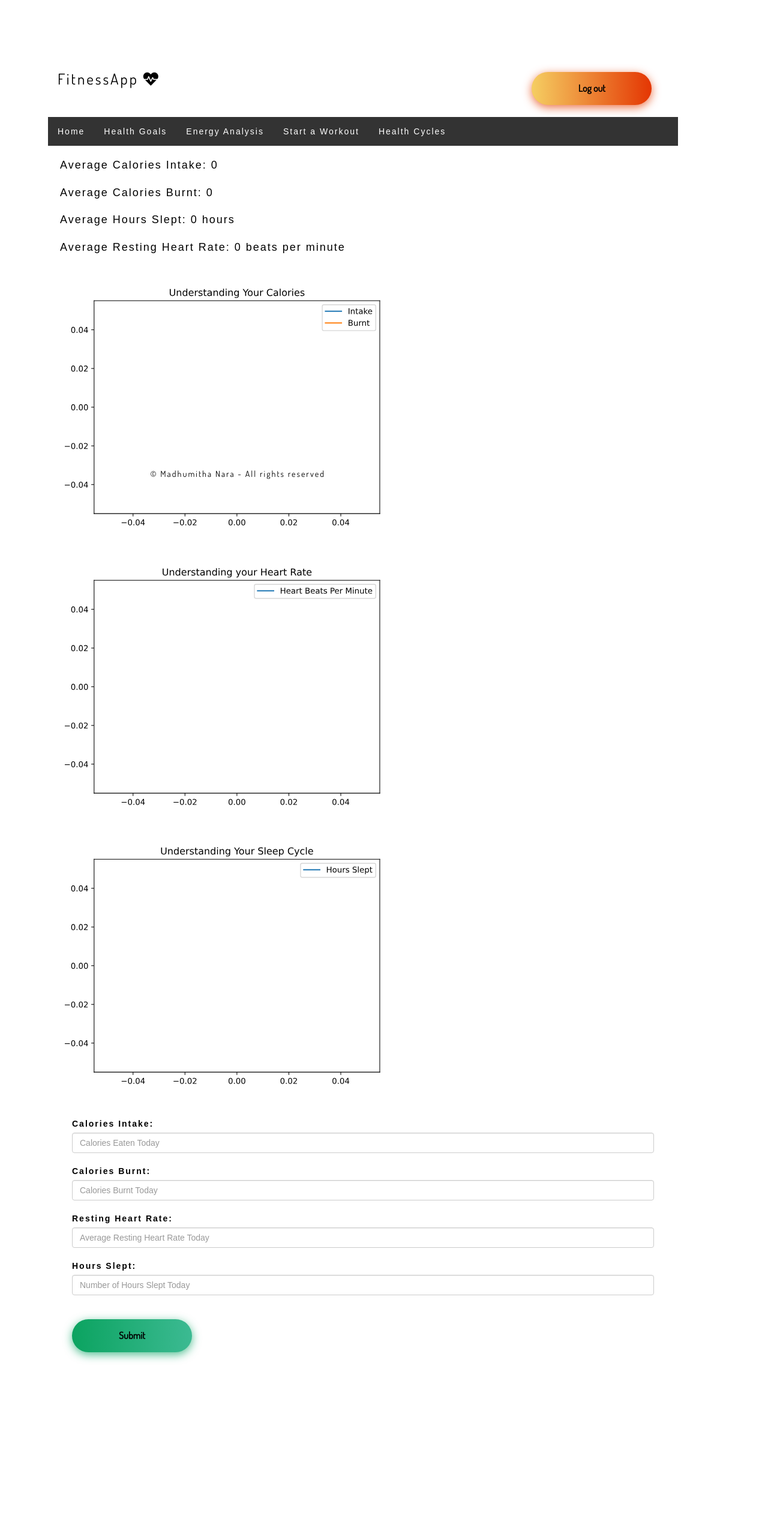
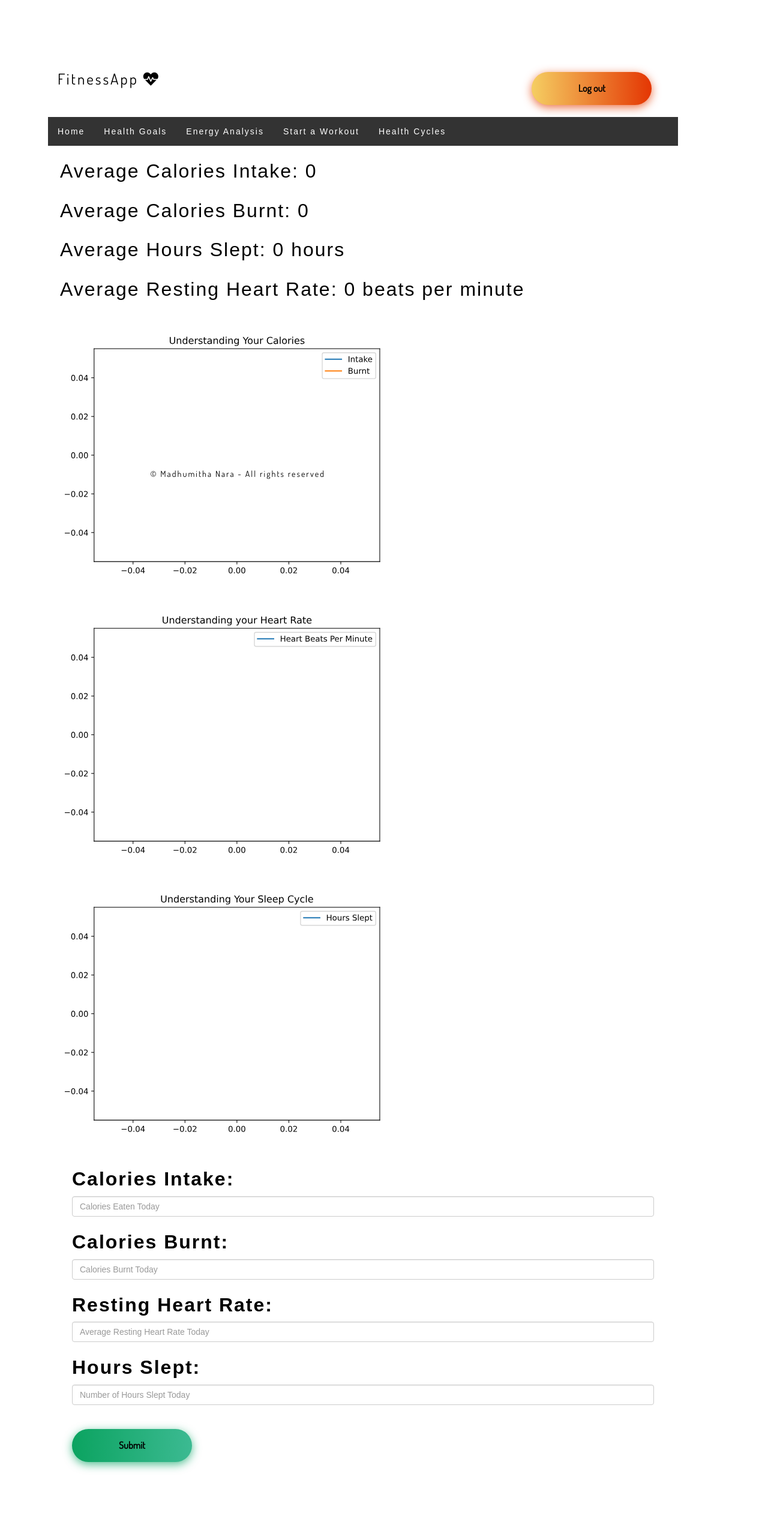
Before and after one commit to madhumithanara/FitnessApp, a Django app: page /accounts/profile/energy_analysis/ in a window 1280 px wide. Shown: the whole page at 60% size. Before the commit the page ends 2269 px from the top, so only its background shows below. Run offline with Django 3.2, Linux system fonts and the light colour scheme; some libraries are stand-ins or nearby versions; some web fonts are replaced.

Commit message:
fixed font sizes in all templates

```diff
--- a/accounts/templates/profile/energy_analysis.html
+++ b/accounts/templates/profile/energy_analysis.html
@@ -33,16 +33,16 @@
     }
 </style>
 
-<p style="font-size: large"> Average Calories Intake: {{ intake_data }}</p>
-<p style="font-size: large"> Average Calories Burnt: {{ burnt_data }}</p>
-<p style="font-size: large"> Average Hours Slept: {{ sleep_data }} hours</p>
-<p style="font-size: large"> Average Resting Heart Rate: {{ heart_data }} beats per minute</p>
+<p style="font-size: xx-large"> Average Calories Intake: {{ intake_data }}</p>
+<p style="font-size: xx-large"> Average Calories Burnt: {{ burnt_data }}</p>
+<p style="font-size: xx-large"> Average Hours Slept: {{ sleep_data }} hours</p>
+<p style="font-size: xx-large"> Average Resting Heart Rate: {{ heart_data }} beats per minute</p>
 
 {{ calorie_graph|safe }}
 {{ heart_graph|safe }}
 {{ sleep_graph|safe }}
 
-<form action="/accounts/profile/energy_analysis/" method="post">
+<form style="font-size: xx-large;" action="/accounts/profile/energy_analysis/" method="post">
     {% csrf_token %}
     {{ form.as_p }}
     <input type="submit" class="btn-hover color-5" value="Submit">
--- a/accounts/templates/profile/goals.html
+++ b/accounts/templates/profile/goals.html
@@ -34,16 +34,16 @@
 </style>
 
 
-<p style="font-size: large" > Current BMI {{ current_bmi }} <br/>Ideal BMI: {{ ideal_bmi }} </p>
+<p style="font-size: xx-large" > Current BMI {{ current_bmi }} <br/>Ideal BMI: {{ ideal_bmi }} </p>
 
 <img src= "{% static "img/bmi.jpg" %}" alt="Menstrual Cycle Explained" >
 
-<form action="/accounts/profile/goals/" method="post">
+<form style="font-size: xx-large;" action="/accounts/profile/goals/" method="post">
     {% csrf_token %}
     {{ form.as_p }}
     <input type="submit" class="btn-hover color-6" value="Submit">
 </form>
 
-<p style="text-align: center;"><i>{{ quote }}</i></p>
+<p style="font-size: x-large;" style="text-align: center;"><i>{{ quote }}</i></p>
 
 {% endblock %}
--- a/accounts/templates/profile/workout.html
+++ b/accounts/templates/profile/workout.html
@@ -41,8 +41,9 @@
 <iframe width="800" height="500"  src= {{ url }} frameborder="0" allow="accelerometer; autoplay; clipboard-write; encrypted-media; gyroscope; picture-in-picture" allowfullscreen></iframe>
 </p>
 
-<p style = "text-align: center;"><i>{{ quote }}</i></p>
-<form action="/accounts/profile/workout/" method="post">
+<p style="font-size: x-large;" style = "text-align: center;"><i>{{ quote }}</i></p>
+
+<form style="font-size: xx-large;" action="/accounts/profile/workout/" method="post">
     {% csrf_token %}
     {{ form.as_p }}
     <input type="submit" class="btn-hover color-7" value="Submit">
```
